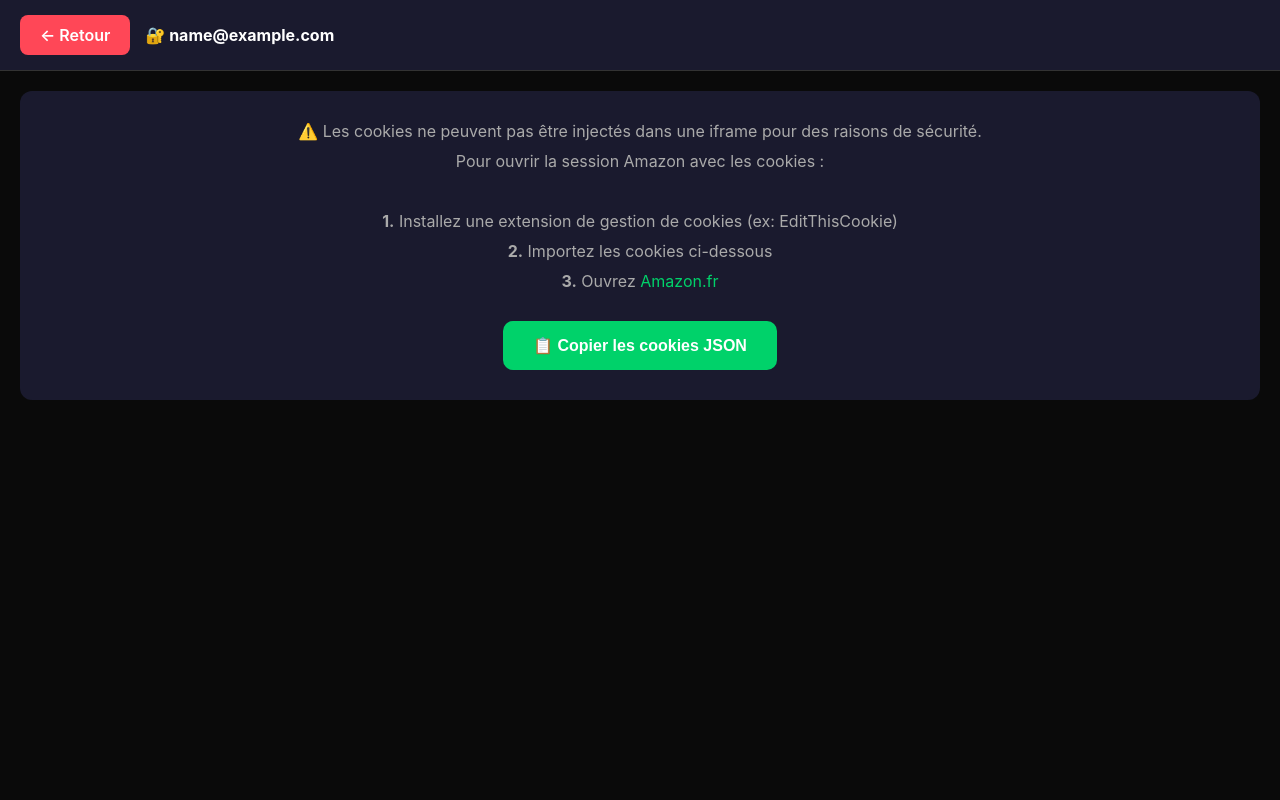
After one commit to yesmonga/amazon, a Flask app: template templates/session.html in a window 1280 px wide. The commit adds this page. Run offline with Flask 3, Linux system fonts and the light colour scheme; the template is opened without the code that fills it: most values are stand-ins (such as "Sample title", 1, 10 or a date in 2020); some libraries are stand-ins or nearby versions.

Commit message:
Add delete and open session buttons for accounts

```diff
--- a/app.py
+++ b/app.py
@@ -153,10 +153,28 @@ def get_all_accounts():
     conn = get_db()
     if conn:
         try:
-            cur = conn.cursor(); cur.execute("SELECT email, password, cookies, created_at FROM accounts ORDER BY created_at DESC"); results = cur.fetchall(); cur.close(); conn.close()
+            cur = conn.cursor(); cur.execute("SELECT id, email, password, cookies, created_at FROM accounts ORDER BY created_at DESC"); results = cur.fetchall(); cur.close(); conn.close()
             return results
         except: pass
     return []
+
+def get_account_by_id(account_id):
+    conn = get_db()
+    if conn:
+        try:
+            cur = conn.cursor(); cur.execute("SELECT id, email, password, cookies FROM accounts WHERE id = %s", (account_id,)); result = cur.fetchone(); cur.close(); conn.close()
+            return result
+        except: pass
+    return None
+
+def delete_account_by_id(account_id):
+    conn = get_db()
+    if conn:
+        try:
+            cur = conn.cursor(); cur.execute("DELETE FROM accounts WHERE id = %s", (account_id,)); conn.commit(); cur.close(); conn.close()
+            return True
+        except: pass
+    return False
 
 def add_log(message, log_type='info'):
     with state_lock:
@@ -837,8 +855,22 @@ def handle_emails():
 @app.route('/api/accounts')
 def get_accounts():
     accounts = get_all_accounts()
-    formatted = [{'email': a['email'], 'password': a['password'], 'cookies': a['cookies'], 'created_at': str(a['created_at']) if a['created_at'] else None} for a in accounts]
+    formatted = [{'id': a['id'], 'email': a['email'], 'password': a['password'], 'cookies': a['cookies'], 'created_at': str(a['created_at']) if a['created_at'] else None} for a in accounts]
     return jsonify({'accounts': formatted, 'count': len(formatted)})
+
+@app.route('/api/account/<int:account_id>', methods=['DELETE'])
+def delete_account(account_id):
+    if delete_account_by_id(account_id):
+        return jsonify({'success': True})
+    return jsonify({'error': 'Failed to delete'}), 500
+
+@app.route('/session/<int:account_id>')
+def open_session(account_id):
+    account = get_account_by_id(account_id)
+    if not account:
+        return "Compte non trouvé", 404
+    cookies = account['cookies']
+    return render_template('session.html', account_id=account_id, email=account['email'], cookies=cookies)
 
 @app.route('/api/captcha/start', methods=['POST'])
 def start_captcha():
--- /dev/null
+++ b/templates/session.html
@@ -0,0 +1,136 @@
+<!DOCTYPE html>
+<html lang="fr">
+<head>
+    <meta charset="UTF-8">
+    <meta name="viewport" content="width=device-width, initial-scale=1.0, user-scalable=no">
+    <title>Session Amazon - {{ email }}</title>
+    <style>
+        * { margin: 0; padding: 0; box-sizing: border-box; }
+        body {
+            font-family: -apple-system, BlinkMacSystemFont, 'Segoe UI', Roboto, sans-serif;
+            background: #0a0a0a;
+            color: white;
+            min-height: 100vh;
+            display: flex;
+            flex-direction: column;
+        }
+        .header {
+            background: #1a1a2e;
+            padding: 15px 20px;
+            display: flex;
+            align-items: center;
+            gap: 15px;
+            border-bottom: 1px solid #333;
+        }
+        .header h1 {
+            font-size: 16px;
+            flex: 1;
+            overflow: hidden;
+            text-overflow: ellipsis;
+            white-space: nowrap;
+        }
+        .btn-back {
+            background: #ff4757;
+            color: white;
+            border: none;
+            padding: 10px 20px;
+            border-radius: 8px;
+            font-weight: 600;
+            cursor: pointer;
+            text-decoration: none;
+        }
+        .frame-container {
+            flex: 1;
+            position: relative;
+        }
+        iframe {
+            width: 100%;
+            height: 100%;
+            border: none;
+            position: absolute;
+            top: 0;
+            left: 0;
+        }
+        .loading {
+            position: absolute;
+            top: 50%;
+            left: 50%;
+            transform: translate(-50%, -50%);
+            text-align: center;
+        }
+        .loading-spinner {
+            width: 50px;
+            height: 50px;
+            border: 4px solid #333;
+            border-top-color: #00d26a;
+            border-radius: 50%;
+            animation: spin 1s linear infinite;
+            margin: 0 auto 20px;
+        }
+        @keyframes spin {
+            to { transform: rotate(360deg); }
+        }
+        .info-box {
+            background: #1a1a2e;
+            padding: 20px;
+            margin: 20px;
+            border-radius: 12px;
+            text-align: center;
+        }
+        .info-box p {
+            margin: 10px 0;
+            color: #aaa;
+        }
+        .info-box a {
+            color: #00d26a;
+            text-decoration: none;
+        }
+        .cookie-info {
+            font-size: 12px;
+            color: #666;
+            margin-top: 10px;
+        }
+    </style>
+</head>
+<body>
+    <div class="header">
+        <a href="/" class="btn-back">← Retour</a>
+        <h1>🔐 {{ email }}</h1>
+    </div>
+
+    <div class="info-box">
+        <p>⚠️ Les cookies ne peuvent pas être injectés dans une iframe pour des raisons de sécurité.</p>
+        <p>Pour ouvrir la session Amazon avec les cookies :</p>
+        <br>
+        <p><strong>1.</strong> Installez une extension de gestion de cookies (ex: EditThisCookie)</p>
+        <p><strong>2.</strong> Importez les cookies ci-dessous</p>
+        <p><strong>3.</strong> Ouvrez <a href="https://www.amazon.fr/gp/movers-and-shakers/?ref_=nav_em_ms_0_1_1_4" target="_blank">Amazon.fr</a></p>
+        <br>
+        <button onclick="copyCookies()" style="background: #00d26a; color: white; border: none; padding: 15px 30px; border-radius: 10px; font-size: 16px; font-weight: 600; cursor: pointer;">
+            📋 Copier les cookies JSON
+        </button>
+        <div class="cookie-info" id="cookie-status"></div>
+    </div>
+
+    <script>
+        var cookiesData = {{ cookies | safe }};
+
+        function copyCookies() {
+            // Formater en JSON pour import facile
+            var formatted = JSON.stringify(cookiesData, null, 2);
+            navigator.clipboard.writeText(formatted).then(function() {
+                document.getElementById('cookie-status').textContent = '✅ Cookies copiés! Collez-les dans votre extension.';
+            }).catch(function() {
+                // Fallback pour mobile
+                var textarea = document.createElement('textarea');
+                textarea.value = formatted;
+                document.body.appendChild(textarea);
+                textarea.select();
+                document.execCommand('copy');
+                document.body.removeChild(textarea);
+                document.getElementById('cookie-status').textContent = '✅ Cookies copiés!';
+            });
+        }
+    </script>
+</body>
+</html>
```
Also changed, not shown: templates/index.html (+48 -2 lines).
